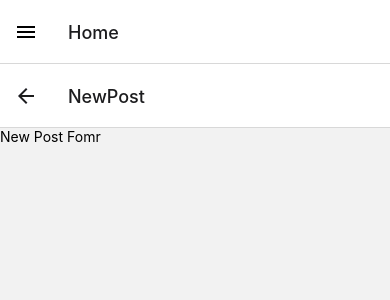
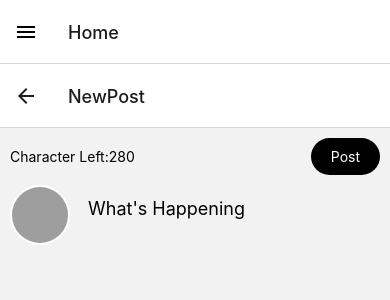
Before and after one commit to Arkar20/twitter-RN, a React Native app: screen /NewPost in a window 390 px wide. Shown: the top 300 px of the page. Built offline with nearby package versions, Linux system fonts and the light colour scheme; no server answers; grey boxes are pictures that could not be loaded.

Commit message:
add new post design

```diff
--- a/Home.jsx
+++ b/Home.jsx
@@ -1,6 +1,7 @@
-import { StyleSheet, SafeAreaView, FlatList } from 'react-native';
+import { StyleSheet, SafeAreaView, FlatList ,TouchableOpacity} from 'react-native';
 import PostSingle from './components/PostSingle';
 import { useState,useEffect } from "react";
+import { AntDesign } from '@expo/vector-icons';
 const data = [
   {
     id: 1,
@@ -46,9 +47,9 @@ export default function Todos({navigation}) {
         renderItem={({ item }) => <PostSingle navigation={navigation}/>}
         keyExtractor={item=>item.id }
       />
-
-
-
+      <TouchableOpacity style={styles.fab} onPress={()=>navigation.navigate('NewPost')}>
+          <AntDesign name="plus" size={30} color="white" />
+      </TouchableOpacity>
 
       </SafeAreaView>
   );
@@ -105,6 +106,19 @@ const styles = StyleSheet.create({
   cardparatext: {
 
     lineHeight:17,
+  },
+  fab: {
+    width: 50,
+    height: 50,
+    backgroundColor: "blue",
+    flexDirection: 'row',
+    justifyContent: 'center',
+    alignItems: 'center',
+    borderRadius: 25,
+    position: 'absolute',
+    bottom: 10,
+    right: 10,
+    zIndex:99
   }
 
 });
--- a/NewPost.jsx
+++ b/NewPost.jsx
@@ -1,8 +1,61 @@
-import { Text,View } from 'react-native';
+import { Text, SafeAreaView, StyleSheet, View, Image, TouchableOpacity ,TextInput} from 'react-native';
 export default function () {
   return (
-    <View>
-      <Text>New Post Fomr</Text>
-    </View>
+    <SafeAreaView>
+      <View style={styles.header}>
+        <Text>Character Left:280</Text>
+        <TouchableOpacity style={styles.postButton}>
+              <Text style={{color:"white"}}>Post</Text>
+          </TouchableOpacity>
+      </View>
+      <View style={styles.formcontainer}>
+        <Image
+                style={styles.avatar}
+                 source={{
+                  uri: 'https://images.pexels.com/photos/5961416/pexels-photo-5961416.jpeg?auto=compress&cs=tinysrgb&dpr=2&h=750&w=1260',
+                }}
+        />
+        <TextInput style={styles.textfield}
+          placeholder="What's Happening"
+          multiline
+          maxLength={280}
+        />
+      </View>
+    </SafeAreaView>
   )
 }
+
+const styles = StyleSheet.create({
+  header: {
+    flexDirection: 'row',
+    padding: 10,
+    alignItems: 'center',
+    justifyContent:"space-between"
+  },
+  postButton: {
+    backgroundColor: "black",
+    paddingVertical: 10,
+    paddingHorizontal: 20,
+    borderRadius: 20,
+  },
+  formcontainer: {
+    flexDirection: 'row',
+    paddingHorizontal:10
+  },
+    avatar: {
+    width: 60,
+    height:60,
+    borderRadius:30,
+    marginRight: 8,
+    borderWidth: 2,
+    borderColor:"white"
+
+  },
+  textfield: {
+    flex:1,
+    fontSize: 18,
+    lineHeight: 28,
+      padding:10
+    }
+
+})
--- a/Profile.jsx
+++ b/Profile.jsx
@@ -20,10 +20,10 @@ const data = [
     title: 'Hello world 4'
   },
 ];
-export default function ({navigation}) {
-  return (
-    <ScrollView>
-      <View style={styles.bgimg}></View>
+export default function ({ navigation }) {
+  const HeaderSection = (
+    <>
+        <View style={styles.bgimg}></View>
       <View style={styles.avatarContainer}>
         <Image
                 style={styles.avatar}
@@ -75,15 +75,21 @@ export default function ({navigation}) {
 
         </View>
 
-          <FlatList
-        data={data}
-        renderItem={({ item }) => <PostSingle navigation={navigation}/>}
-        keyExtractor={item=>item.id }
-      />
+
 
 
       </View>
-    </ScrollView>
+    </>
+  )
+  return (
+    <View>
+      <FlatList
+          ListHeaderComponent={HeaderSection}
+          data={data}
+            renderItem={({ item }) => <PostSingle navigation={navigation} key={item.id}/>}
+          keyExtractor={item=>item.id }
+      />
+    </View>
   )
 }
 const styles = StyleSheet.create({
```
